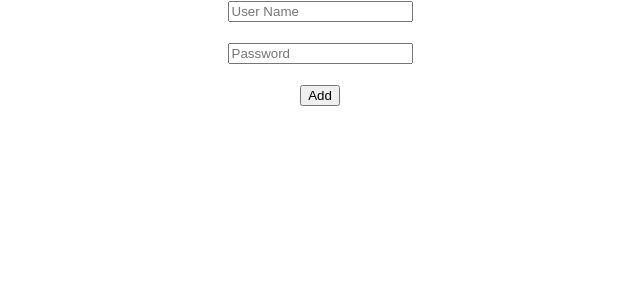
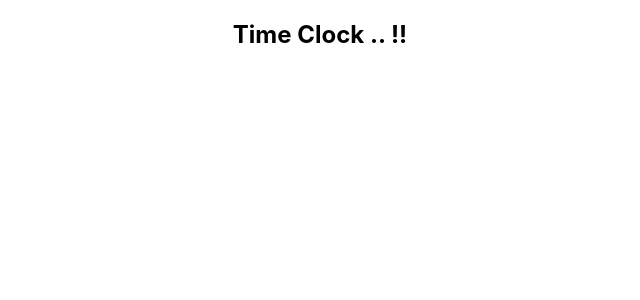
Before and after one commit to Ajit24/React_revision, a React (Create React App) app in the folder react-all/: page / in a window 1280 px wide. Shown: the top 300 px of the page, without its empty margins (320-960 px from the left). Built offline with nearby package versions, Linux system fonts and the light colour scheme.

Commit message:
time clk

```diff
--- a/react-all/src/App.js
+++ b/react-all/src/App.js
@@ -9,8 +9,9 @@ import './App.css';
 //import DisableButton from './Component/DisableButton/DisableButton';
 //import ImgSlider1 from './Component/ImgSlider1/ImgSlider1';
 //import ImageSlider from './Component/ImageSlider/ImageSlider';
-import DigitalClock from './Component/DigitalClock/DigitalClock';
-import LoginForm from './Component/LoginForm/LoginForm';
+//import DigitalClock from './Component/DigitalClock/DigitalClock';
+//import LoginForm from './Component/LoginForm/LoginForm';
+import TimeClock from './Component/TimeClock/TimeClock';
 function App() {
   return (
     <div className="App">
@@ -26,7 +27,8 @@ function App() {
       {/* <ImageSlider/> */}
       {/* <DigitalClock/> */}
 
-      <LoginForm/>
+      {/* <LoginForm/> */}
+      <TimeClock/>
 
     </div>
   );
--- /dev/null
+++ b/react-all/src/Component/TimeClock/TimeClock.jsx
@@ -0,0 +1,15 @@
+import React from 'react'
+import './TimeClock.css'
+
+
+const TimeClock = () => {
+  return (
+    <div>
+        <h2>Time Clock .. !!</h2>
+
+
+    </div>
+  )
+}
+
+export default TimeClock
```
Also changed, not shown: react-all/src/Component/TimeClock/TimeClock.css (added).
